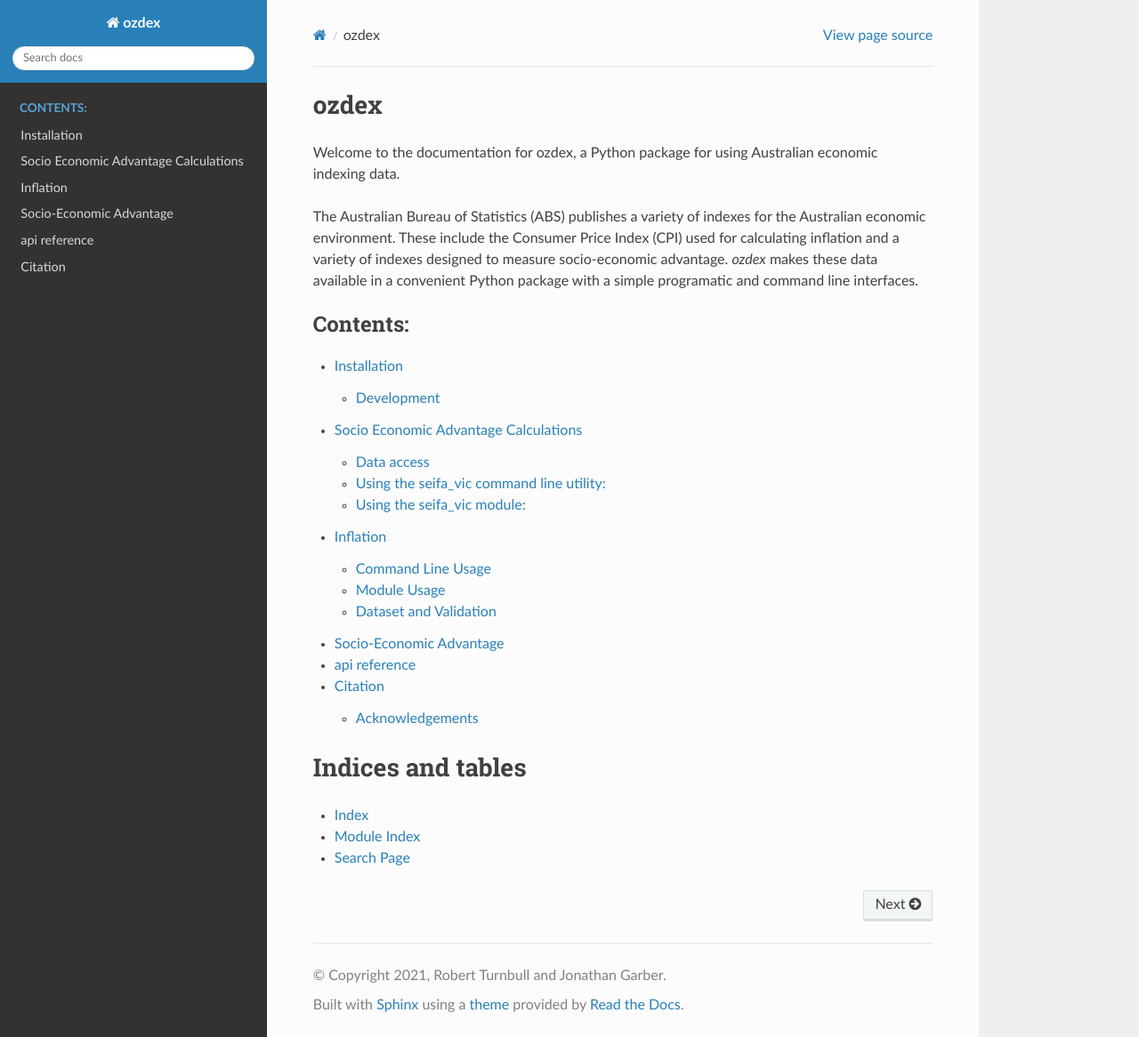
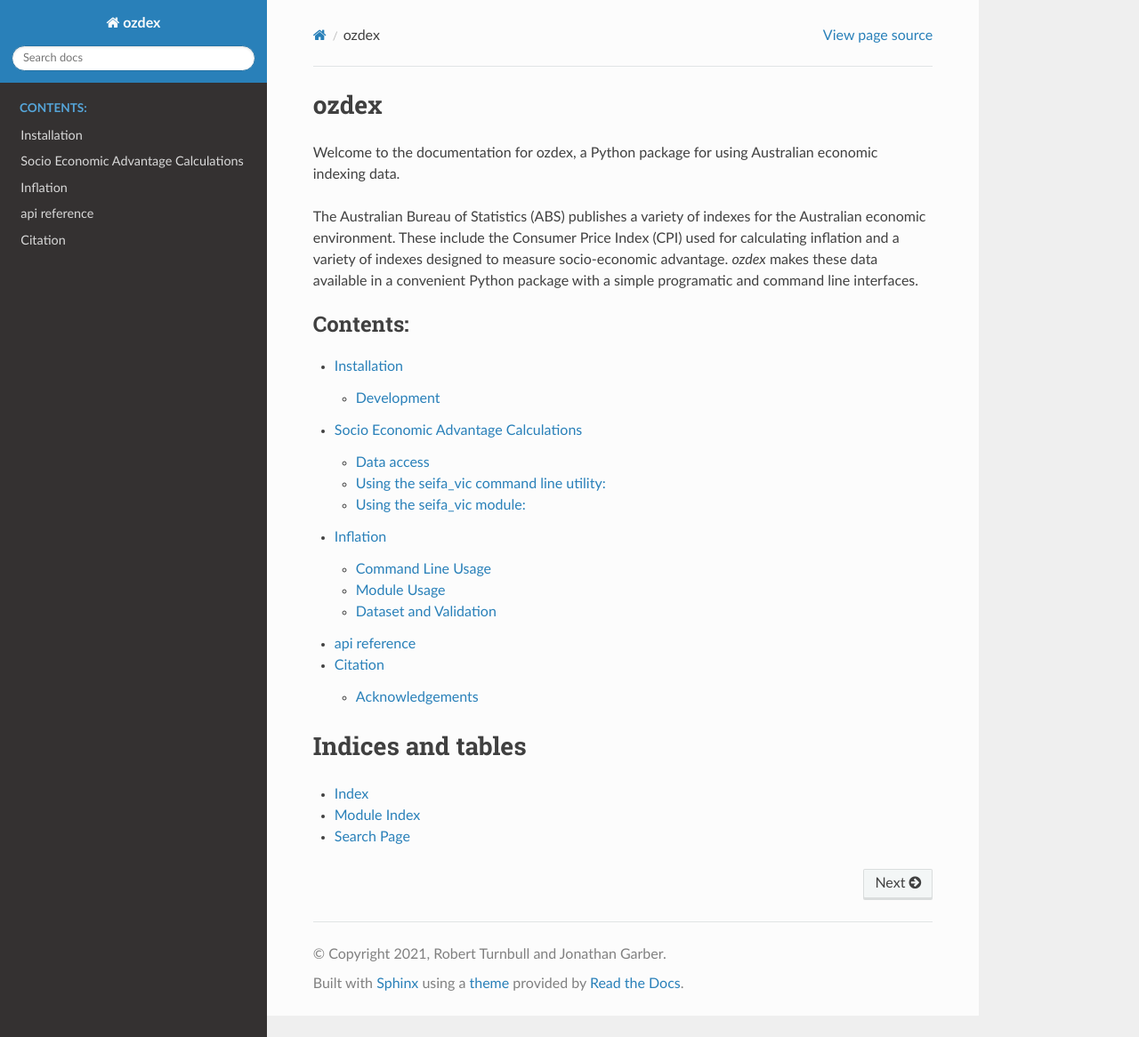
Before and after one commit to rbturnbull/ausdex, a Sphinx documentation site: the page built from docs/index.rst, in a window 1280 px wide and 1166 px high. Shown: the whole window at 89% size. Built offline with Sphinx 7.4.7 and the Read the Docs theme 2.0.0, drawn with Linux system fonts in a browser that asks for light colours.

Commit message:
updating docs files

```diff
--- a/docs/advantage.md
+++ /dev/null
@@ -1 +0,0 @@
-# Socio-Economic Advantage
--- a/docs/index.rst
+++ b/docs/index.rst
@@ -23,7 +23,6 @@
    installation
    seifa_vic
    inflation
-   advantage
    api reference <reference>
    citation
 
```
